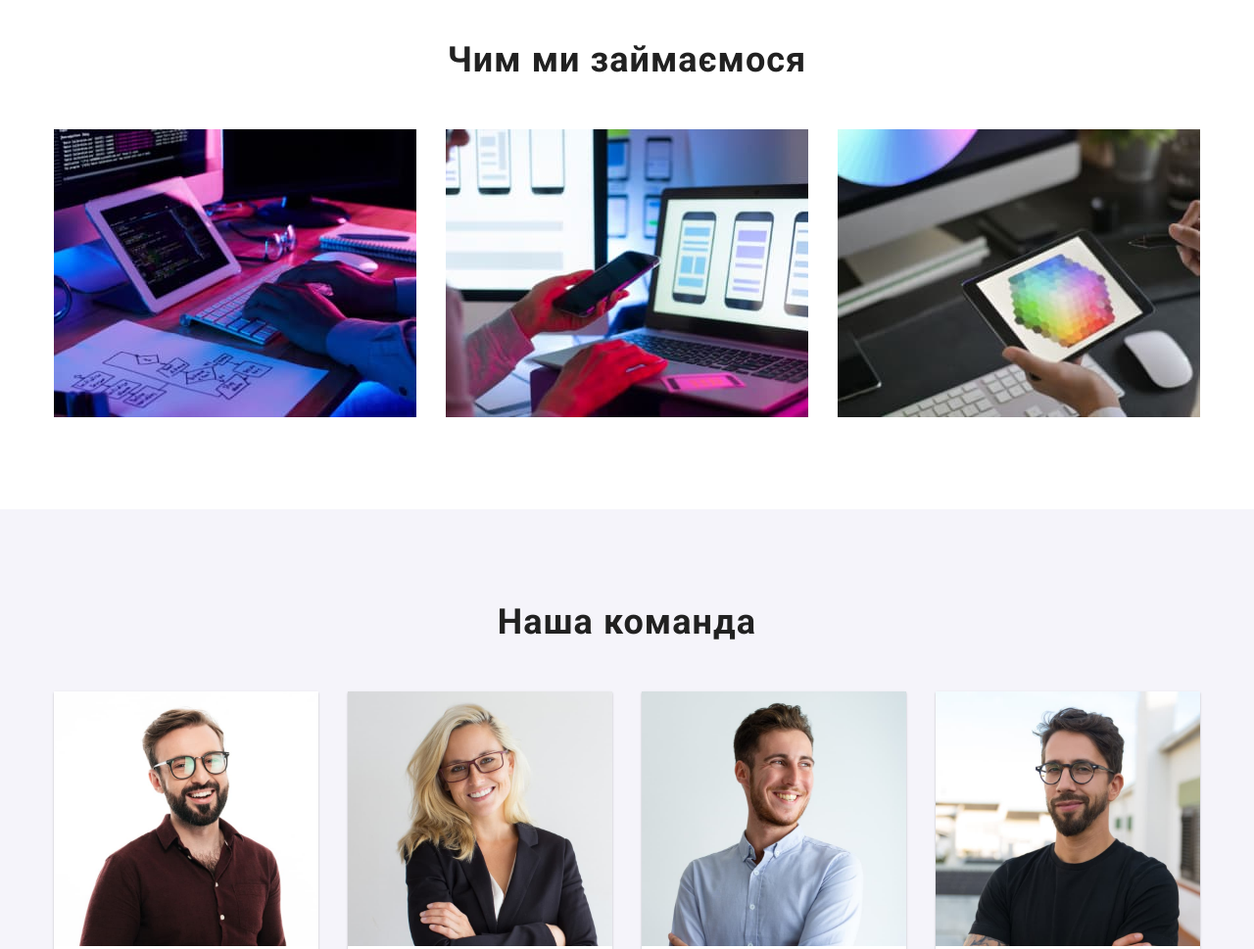
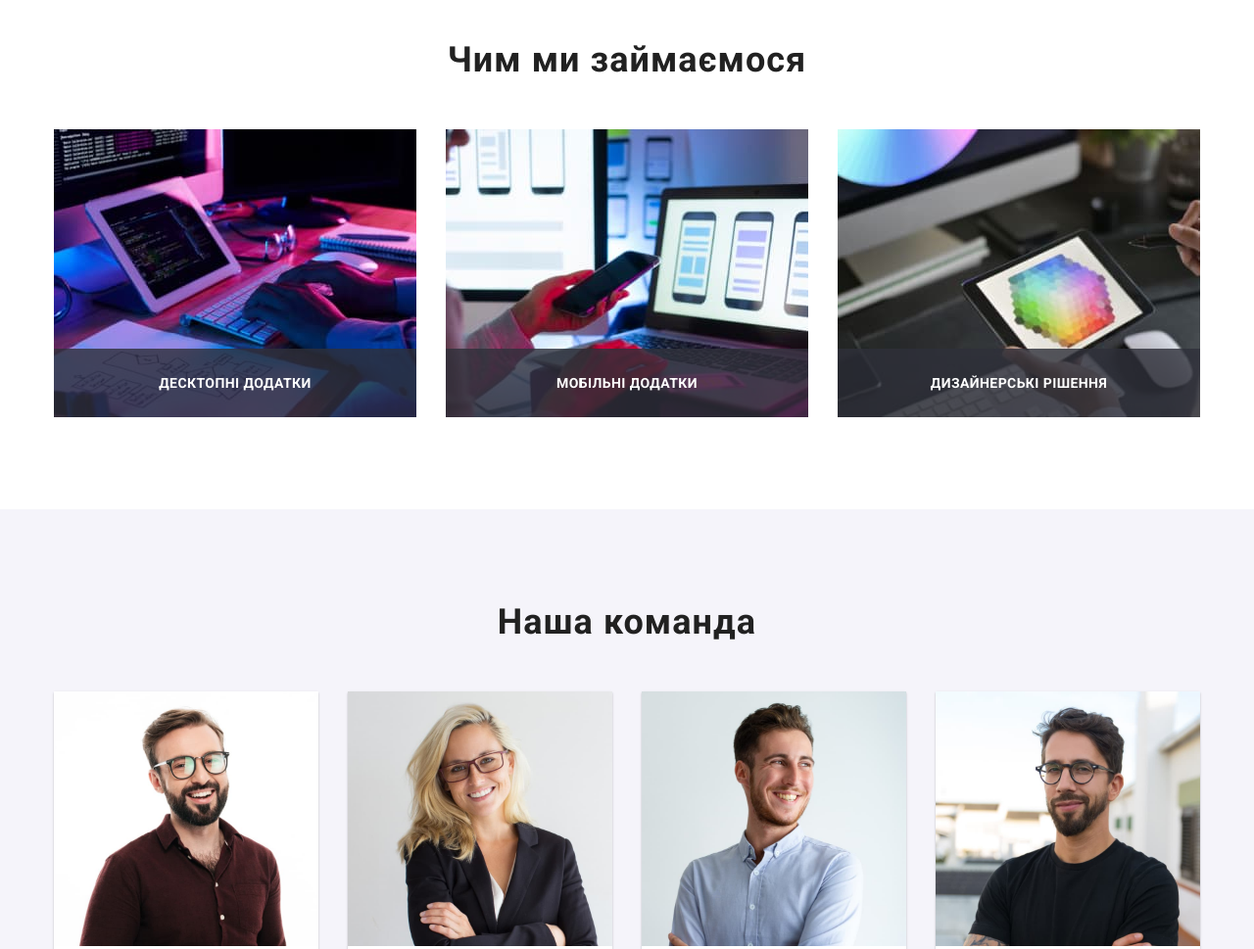
Before and after one commit to KrinkUA/goit-markup-hw-05, a plain HTML site: page index.html in a window 1280 px wide. Shown: the part 1080-2049 px from the top of the page at 98% size. Drawn offline with nearby package versions, Linux system fonts and the light colour scheme.

Commit message:
анімація

```diff
--- a/css/styles.css
+++ b/css/styles.css
@@ -244,10 +244,17 @@ address {
 
   text-align: center;
   letter-spacing: 0.06em;
+  transition: var(--anim-main);
 
   color: var(--light-txt-color);
   background-color: var(--accent-bg-color);
   cursor: pointer;
+}
+
+.btn:hover,
+.btn:focus{
+  color: var(--dark-text-color);
+
 }
 
 /**
@@ -256,24 +263,30 @@ address {
   |============================
 */
 
+
+
 .backdrop {
   position: fixed;
   top: 0;
   left: 0;
   z-index: 1000;
+  transform: translateX(0%);
 
   width: 100%;
   height: 100%;
+
 
   background: rgba(0, 0, 0, 0.2);
 
   transition: var(--anim-main);
 }
 
-.backdrop.is-hidden{
+.backdrop.is-hidden {
   opacity: 0;
   pointer-events: none;
   visibility: hidden;
+
+  transform: translateX(100%);
 }
 
 .modal {
@@ -303,13 +316,20 @@ address {
   height: 30px;
   padding: 0;
 
+  transition: var(--anim-main);
+
+  fill: var(--dark-text-color);
   background: var(--light-bg-color);
   border: 1px solid rgba(0, 0, 0, 0.1);
   border-radius: 50%;
   cursor: pointer;
 }
 
-
+.modal-btn:hover,
+.modal-btn:focus {
+  fill: var(--light-bg-color);
+  background-color: var(--accent-bg-color);
+}
 
 .feature-content {
   margin: 0;
@@ -380,6 +400,29 @@ address {
   display: flex;
   gap: 30px;
   justify-content: center;
+}
+
+.work {
+  position: absolute;
+  left: 0;
+  bottom: 0;
+  width: 370px;
+  height: 70px;
+  padding-top: 27px;
+  padding-bottom: 27px;
+
+  background: rgba(47, 48, 58, 0.8);
+}
+
+.work-text {
+  font-weight: 700;
+  font-size: 14px;
+  line-height: calc(16 / 14);
+  text-align: center;
+  letter-spacing: 0.03em;
+  text-transform: uppercase;
+
+  color: var(--light-txt-color);
 }
 
 .team-section {
@@ -671,6 +714,10 @@ address {
   transition: transform var(--anim-main);
 }
 
+.list-item {
+  position: relative;
+}
+
 .list-item:hover .overlay {
   transform: translateY(0);
 }
--- a/index.html
+++ b/index.html
@@ -82,8 +82,8 @@
 
         <!-- Модальне вікно -->
         <div class="backdrop is-hidden" data-modal>
-          <div class="modal">
-            <button class="modal-btn" type="button" data-modal-close>
+          <div class="modal ">
+            <button class="modal-btn"  type="button" data-modal-close>
               <svg class="modal-svg" width="11" height="11">
                 <use href="./images/icon.svg#vector"></use>
               </svg>
@@ -149,22 +149,33 @@
           <h2 class="headline">Чим ми займаємося</h2>
           <ul class="list list-work">
             <li class="list-item"
-              ><img src="./images/about/box1.jpg" alt="Кодуємо" width="370" height="294"
-            /></li>
+              ><img src="./images/about/box1.jpg" alt="Кодуємо" width="370" height="294"/>
+              <div class="work">
+                <p class="work-text">Десктопні додатки</p>
+              </div>
+            </li>
             <li class="list-item"
               ><img
                 src="./images/about/box2.jpg"
                 alt="Проводиться оптимізація під усі пристрої"
                 width="370"
                 height="294"
-            /></li>
+              />
+              <div class="work">
+                <p class="work-text">Мобільні додатки</p>
+              </div>
+            </li>
             <li class="list-item"
               ><img
                 src="./images/about/box3.jpg"
                 alt="Створюємо візуальні ефекти"
                 width="370"
                 height="294"
-            /></li>
+              />
+              <div class="work">
+                <p class="work-text">Дизайнерські рішення</p>
+              </div>
+            </li>
           </ul>
         </div>
       </section>
```
